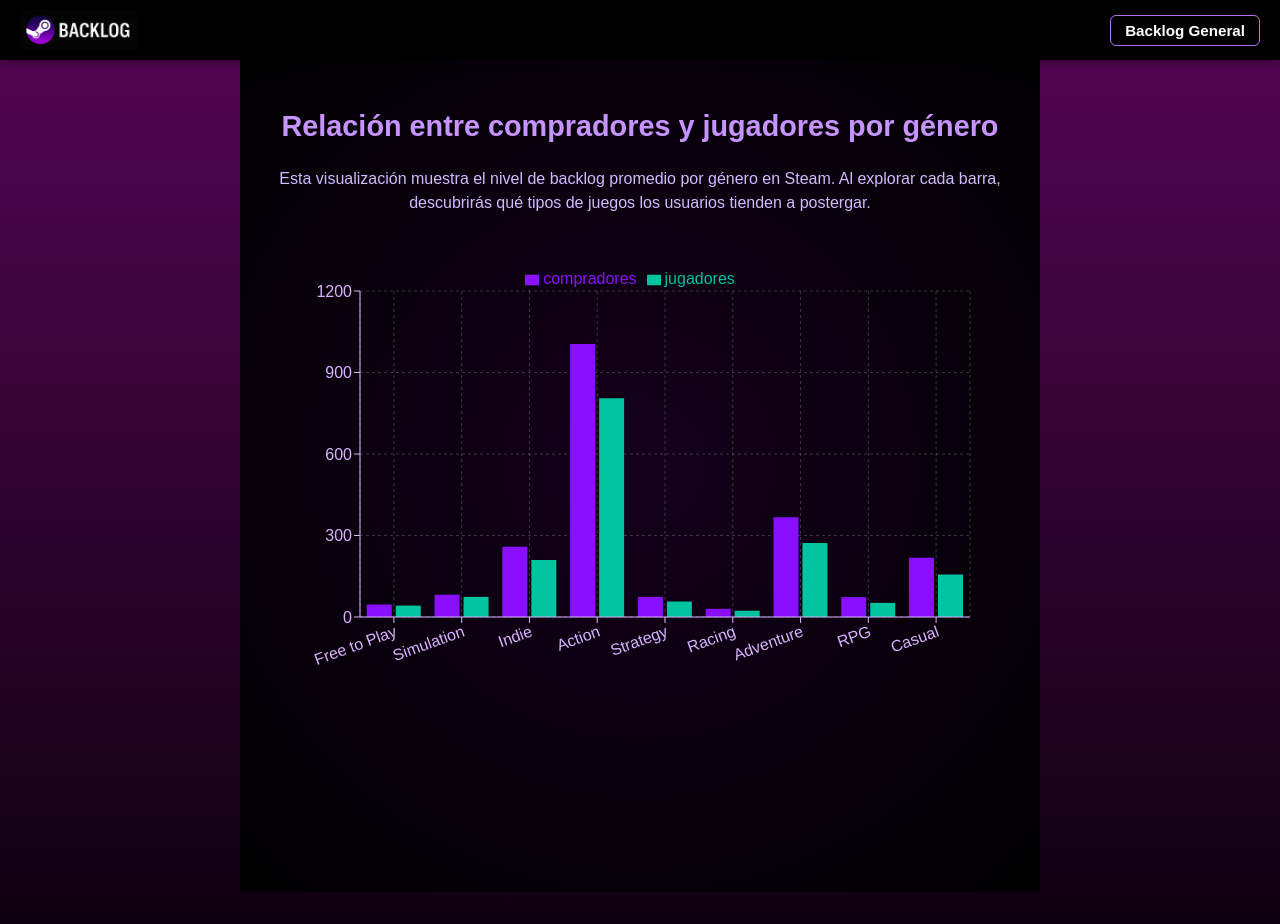
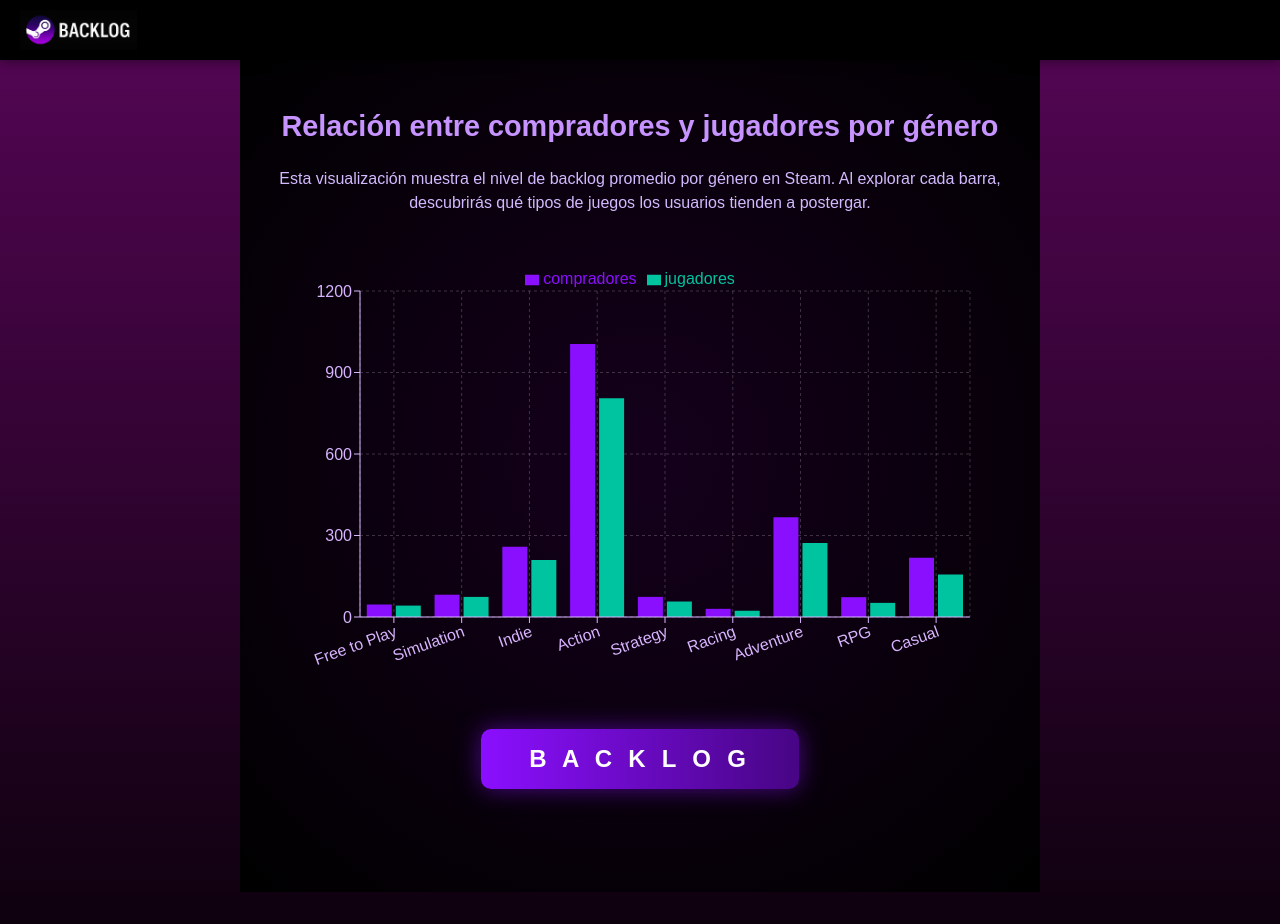
Before and after one commit to Khabra/infovis-steam, a React (Vite) app: page / in a window 1280 px wide. Built offline with nearby package versions, Linux system fonts and the light colour scheme.

Commit message:
design adjust :D

```diff
--- a/src/Components/GenderCard/GenderCard.jsx
+++ b/src/Components/GenderCard/GenderCard.jsx
@@ -14,7 +14,7 @@ const GenderCard = ({ isOpen, onClose, genero, porcentajeBL, graficoDona, rankin
   else mensaje = `¡${genero} tiene el menor porcentaje de backlog!`;
 
   let mensajeGeneral =
-    "Este género refleja el comportamiento de los jugadores en relación con su disposición a iniciar nuevos juegos dentro de su biblioteca de Steam.";
+    "Este gráfico refleja el comportamiento de los jugadores en relación con su disposición a iniciar nuevos juegos del género dentro de su biblioteca de Steam.";
 
   if (genero === "Backlog General") {
     mensajeGeneral =
--- a/src/Pages/LandingPage/LandingPage.css
+++ b/src/Pages/LandingPage/LandingPage.css
@@ -25,13 +25,34 @@
   line-height: 1.5;
 }
 
-/* Hover visual brillante */
 .recharts-bar-rectangle:hover {
   filter: brightness(1.4) drop-shadow(0 0 10px #b46ff4);
   transition: all 0.25s ease;
 }
 
-/* Cursor interactivo */
 .recharts-bar-rectangle {
   cursor: pointer;
 }
+
+.backlog-button {
+  margin-top: 2rem;
+  padding: 1rem 3rem;
+  font-size: 1.5rem;
+  font-weight: bold;
+  letter-spacing: 0.3rem;
+  color: #fff;
+  background: linear-gradient(90deg, #8b0fff, #470584);
+  border: none;
+  border-radius: 10px;
+  box-shadow: 0 0 25px rgba(139, 15, 255, 0.5);
+  cursor: pointer;
+  transition: all 0.3s ease;
+  text-transform: uppercase;
+}
+
+.backlog-button:hover {
+  transform: scale(1.07);
+  background: linear-gradient(90deg, #b46ff4, #8b0fff);
+  box-shadow: 0 0 35px rgba(180, 111, 244, 0.7);
+  letter-spacing: 0.4rem;
+}
--- a/src/Pages/LandingPage/LandingPage.jsx
+++ b/src/Pages/LandingPage/LandingPage.jsx
@@ -22,6 +22,7 @@ import grafico23 from "/perc23.jpeg";
 import grafico25_9 from "/perc25_9.jpeg";
 import grafico28_8 from "/perc28_8.jpeg";
 import grafico29_5 from "/perc29_5.jpeg";
+import graficoGeneral from "/perc_gen.jpeg";
 
 const data = [
   { genero: "Action", compradores: 1005, jugadores: 805, porcentajeBL: 20, graficoDona: grafico20, rank: -1 },
@@ -42,7 +43,6 @@ const LandingPage = () => {
   const [selectedGenero, setSelectedGenero] = useState(null);
   const [hoveredGenero, setHoveredGenero] = useState(null);
 
-  // 🎵 Sonido al pasar el mouse
   const reproducirSonido = (porcentajeBL) => {
     const audioCtx = new (window.AudioContext || window.webkitAudioContext)();
     const source = audioCtx.createBufferSource();
@@ -76,7 +76,6 @@ const LandingPage = () => {
   const handleMouseLeaveBar = () => setHoveredGenero(null);
 
   const handleChartClick = (state) => {
-    // Verificamos que el clic sea sobre un grupo válido
     if (!state?.activePayload?.length || !state.activeCoordinate) return;
 
     const entry = state.activePayload[0].payload;
@@ -85,7 +84,18 @@ const LandingPage = () => {
     setSelectedGenero({
       ...entry,
       posX: x,
-      posY: y + 100, // 🔽 desplazamiento para que la tarjeta emerja un poco más abajo
+      posY: y + 100,
+    });
+  };
+
+  const handleBacklogClick = () => {
+    setSelectedGenero({
+      genero: "Backlog General",
+      porcentajeBL: 20.9,
+      graficoDona: graficoGeneral,
+      rank: 0,
+      posX: window.innerWidth / 2,
+      posY: window.innerHeight / 2,
     });
   };
 
@@ -104,7 +114,7 @@ const LandingPage = () => {
         <BarChart
           data={sortedData}
           margin={{ top: 20, right: 30, left: 20, bottom: 50 }}
-          onClick={handleChartClick} // 👈 Manejo de clic aquí
+          onClick={handleChartClick}
         >
           <CartesianGrid strokeDasharray="3 3" stroke="rgba(255,255,255,0.2)" />
           <XAxis dataKey="genero" stroke="#d8b4fe" angle={-20} textAnchor="end" interval={0} />
@@ -127,12 +137,11 @@ const LandingPage = () => {
             onMouseEnter={(data) => handleMouseEnterBar(data.payload)}
             onMouseLeave={handleMouseLeaveBar}
             onClick={(data) => {
-              console.log("🟣 Click detectado en:", data.payload.genero);
               const entry = data.payload;
               setSelectedGenero({
                 ...entry,
-                posX: window.innerWidth / 2, // centramos la tarjeta
-                posY: window.innerHeight / 2 - 100, // desplazada un poco hacia arriba
+                posX: window.innerWidth / 2,
+                posY: window.innerHeight / 2 - 100,
               });
             }}
           />
@@ -146,7 +155,6 @@ const LandingPage = () => {
             onMouseEnter={(data) => handleMouseEnterBar(data.payload)}
             onMouseLeave={handleMouseLeaveBar}
             onClick={(data) => {
-              console.log("🟣 Click detectado en:", data.payload.genero);
               const entry = data.payload;
               setSelectedGenero({
                 ...entry,
@@ -159,6 +167,10 @@ const LandingPage = () => {
         </BarChart>
       </ResponsiveContainer>
 
+      <button className="backlog-button" onClick={handleBacklogClick}>
+         B A C K L O G
+      </button>
+
       <GenderCard
         isOpen={!!selectedGenero}
         onClose={closeCard}
@@ -169,6 +181,11 @@ const LandingPage = () => {
         posX={selectedGenero?.posX}
         posY={selectedGenero?.posY}
       />
+
+      <div>
+        <br/>
+      </div>
+
     </main>
   );
 };
```
Also changed, not shown: src/Components/Navbar/Navbar.jsx (+4 -3 lines), public/perc29_5.jpeg.
